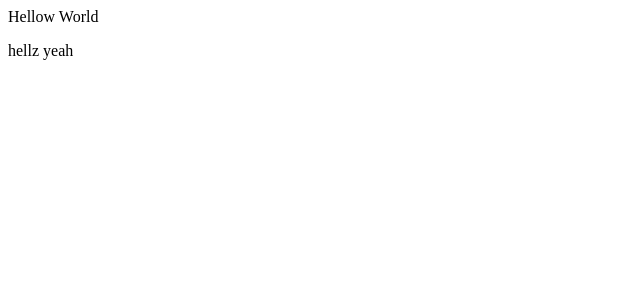
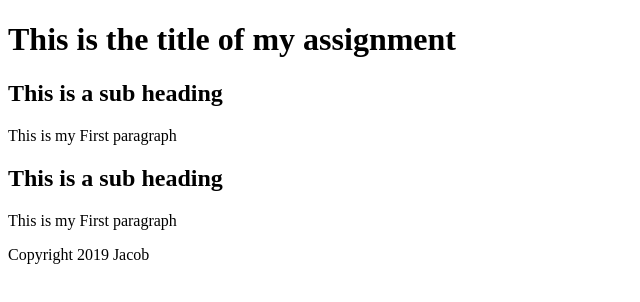
Before and after one commit to JaaWes/Macleay-Assignment-1, a plain HTML site: page index.html in a window 1280 px wide. Shown: the whole page, without its empty margins (0-640 px from the left). Drawn offline with Linux system fonts and the light colour scheme.

Commit message:
Basic File Structure

```diff
--- a/index.html
+++ b/index.html
@@ -1,3 +1,34 @@
-<htl> Hellow World </h1>
+<!DOCTYPE html>
+<html lang="en">
+<head>
+    <meta charset="UTF-8">
+    <meta name="viewport" content="width=device-width, initial-scale=1.0">
+    <meta http-equiv="X-UA-Compatible" content="ie=edge">
+    <title>Title: The Effect of technology:</title>
 
-    <p>hellz yeah</p>
+ <meta name="description" content="Things about stuff">
+</head>
+<body>
+
+    <header>
+        <h1>This is the title of my assignment</h1>
+
+    </header>
+
+    <MAIN>
+        <h2>This is a sub heading</h2>
+        <p>This is my First paragraph</p>
+
+        <h2>This is a sub heading</h2>
+        <p>This is my First paragraph</p>
+
+    </MAIN>
+
+    <footer>
+        <p>Copyright 2019 Jacob</p>
+
+    </footer>
+
+
+</body>
+</html>
```
